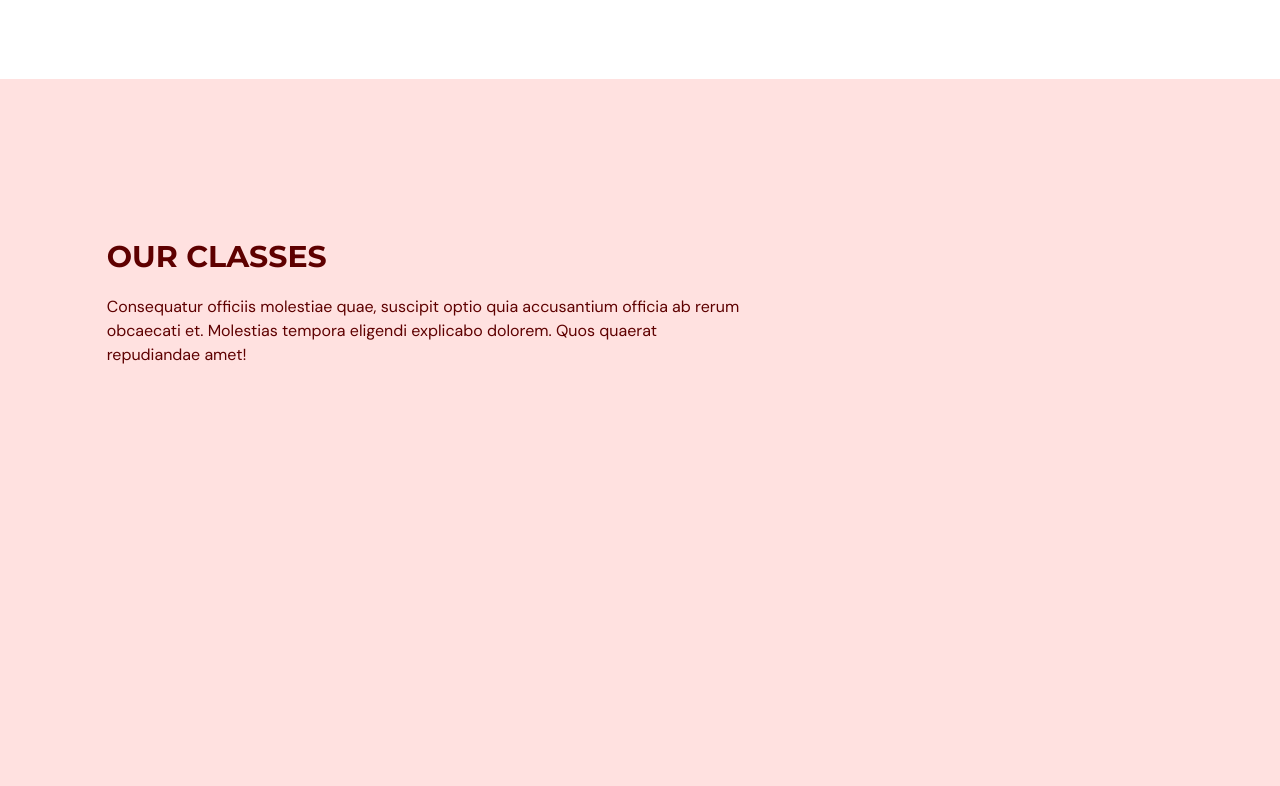
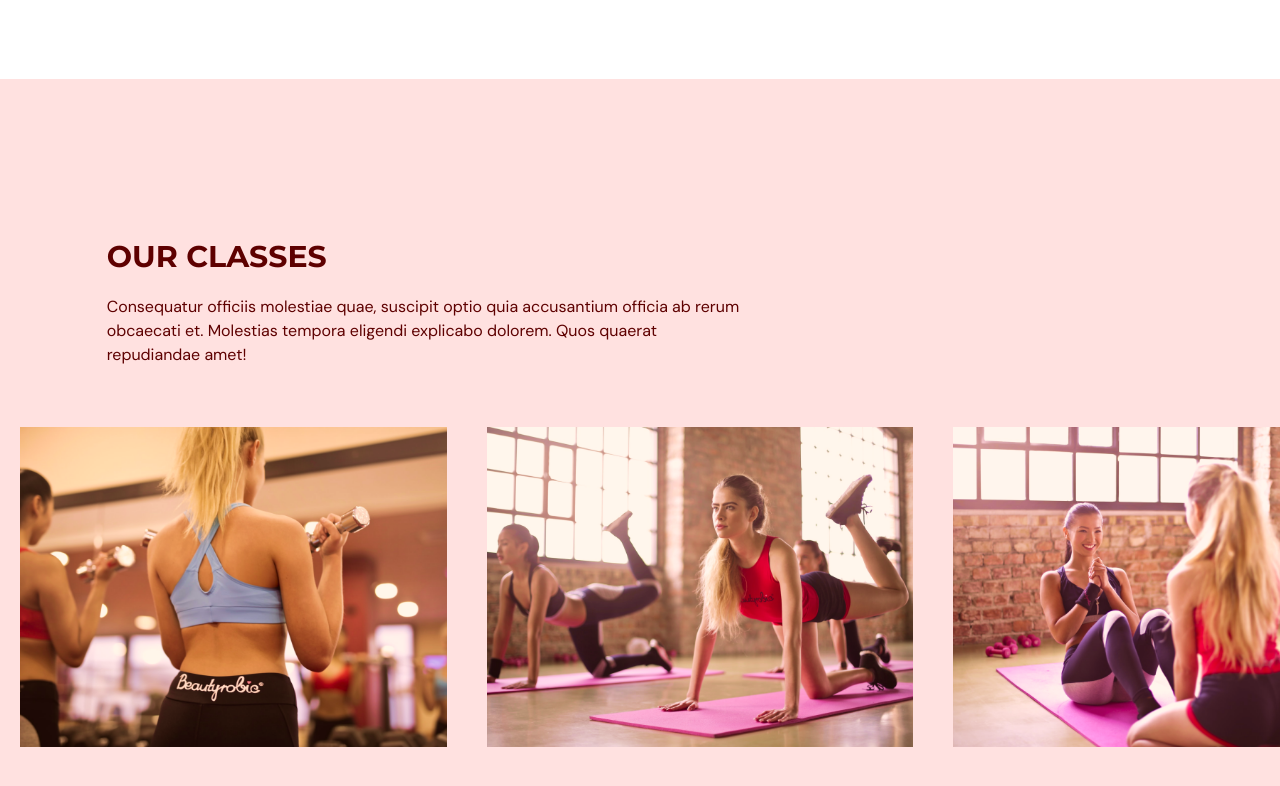
Before and after one commit to ElJefe111944/fitness-appilcation, a React (Vite) app: page / in a window 1280 px wide. Shown: the part 2118-2904 px from the top of the page. Built offline with nearby package versions, Linux system fonts and the light colour scheme.

Commit message:
Class componenent created and styled with overlay

```diff
--- /dev/null
+++ b/src/components/classes/Class.tsx
@@ -0,0 +1,24 @@
+
+type Props = {
+    name: string;
+    description?: string;
+    image: string;
+}
+
+function Class({ name, description, image }: Props) {
+  return (
+    <li className="relative mx-5 in-line-block h-[380px w-[450px]">
+        <div className="p-5 absolute z-30 flex h-[380px] flex-col items-center justify-center whitespace-normal bg-opacity-30 bg-black text-center text-white opacity-0 transition duration-500 hover:opacity-90">
+            <p>
+                {name}
+            </p>
+            <p>
+                {description}
+            </p>
+        </div>
+        <img src={image} alt={name} />
+    </li>
+  )
+}
+
+export default Class
--- a/src/components/classes/index.tsx
+++ b/src/components/classes/index.tsx
@@ -1,12 +1,47 @@
-import { SelectedPage } from "@/shared/types";
+import { SelectedPage, ClassType } from "@/shared/types";
 import { motion } from "framer-motion";
 import HeadingText from "@/shared/HeadingText";
+import Class from "./Class";
 import image1 from "@/assets/image1.png";
 import image2 from "@/assets/image2.png";
 import image3 from "@/assets/image3.png";
 import image4 from "@/assets/image4.png";
 import image5 from "@/assets/image5.png";
 import image6 from "@/assets/image6.png";
+
+
+const classes: Array<ClassType> = [
+  {
+    name: "Weight Training Classes",
+    description: "Consequatur officiis molestiae quae, suscipit optio quia accusantium officia ab rerum obcaecati et.",
+    image: image1,
+  },
+  {
+    name: "Ab Core Classes",
+    description: "Consequatur officiis molestiae quae, suscipit optio quia accusantium officia ab rerum obcaecati et.",
+    image: image2,
+  },
+  {
+    name: "Yoga Classes",
+    description: "Consequatur officiis molestiae quae, suscipit optio quia accusantium officia ab rerum obcaecati et.",
+    image: image3,
+  },
+  {
+    name: "Adventure Classes",
+
+    image: image4,
+  },
+  {
+    name: "Fitness Classes",
+    description: "Consequatur officiis molestiae quae, suscipit optio quia accusantium officia ab rerum obcaecati et.",
+    image: image5,
+  },
+  {
+    name: "Training Classes",
+
+    image: image6,
+  }
+]
 
 
 interface Props {
@@ -36,8 +71,15 @@ function Classes({ setSelectedPage }: Props) {
           </div>
         </motion.div>
         <div className="mt-10 h-[353px] w-full overflow-x-auto overflow-y-hidden">
-          <ul className="w-[2800px] whitespace-nowrap">
-
+          <ul className="w-[2800px] whitespace-nowrap flex">
+            {classes.map((item: ClassType, index) => (
+              <Class
+                key={`${item.name}-${index}`}
+                name={item.name}
+                description={item.description}
+                image={item.image}
+              />
+            ))}
           </ul>
         </div>
       </motion.div>
--- a/src/shared/types.ts
+++ b/src/shared/types.ts
@@ -10,3 +10,9 @@ export interface BenefitTypes {
     title: string;
     description: string;
 }
+
+export interface ClassType {
+    name: string;
+    description?: string;
+    image: string;
+}
```
